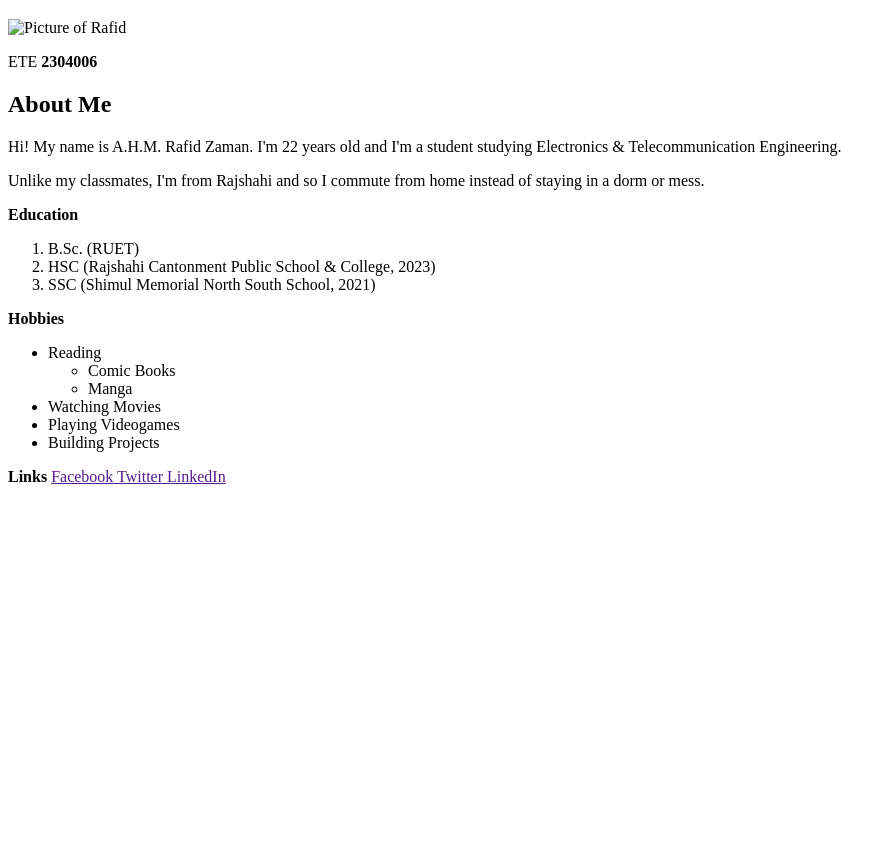
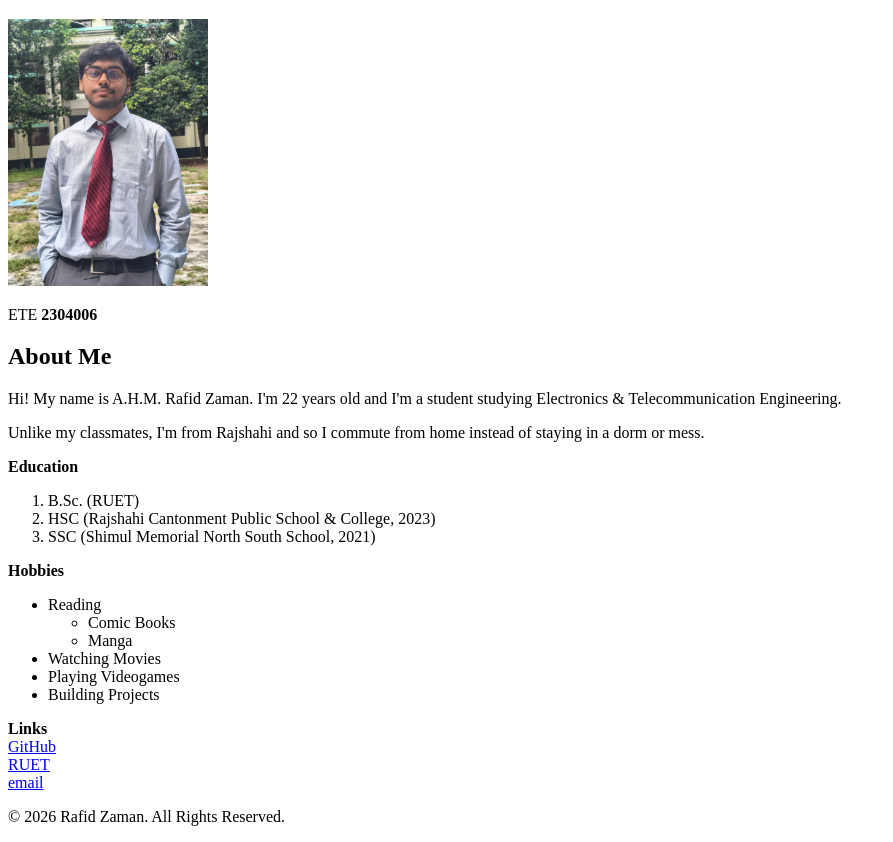
Before and after one commit to RafidZaman23/2304006_CSE_3154, a plain HTML site: page Lab02(23.11.26)/Task01/Task01.html in a window 1280 px wide. Shown: the part 61-903 px from the top of the page, without its empty margins (0-893 px from the left). Before the commit the page ends 800 px from the top, so only its background shows below. Drawn offline with Linux system fonts and the light colour scheme.

Commit message:
task1 done

```diff
--- a/Lab02(23.11.26)/Task01/Task01.html
+++ b/Lab02(23.11.26)/Task01/Task01.html
@@ -6,8 +6,9 @@
         <title> A.H.M. Rafid Zaman </title>
     </head>
     <body>
+        <!-- This is the intro section -->
         <h1> A.H.M. Rafid Zaman </h1>
-        <img src="C:\Users\LAB\Desktop\University\Rafid.jpg"
+        <img src="Rafid.jpg"
         alt="Picture of Rafid" width="200">
         <p> ETE <strong> 2304006 </strong></p>
         <h2> About Me </h2>
@@ -16,13 +17,14 @@
         <p> Unlike my classmates, I'm from Rajshahi and so I commute from home instead of
             staying in a dorm or mess.
         </p>
-
+        <!-- This is the education section -->
         <b> Education </b>
         <ol>
             <li>B.Sc. (RUET)</li>
             <li> HSC (Rajshahi Cantonment Public School & College, 2023) </li>
             <li> SSC (Shimul Memorial North South School, 2021) </li>
         </ol>
+        <!-- This section is for my hobbies -->
         <b> Hobbies </b>
         <ul>
             <li> Reading
@@ -35,10 +37,13 @@
             <li> Building Projects </li>
             </li>
         </ul>
-        <b> Links </b>
-        <a href=""> Facebook </a>
-        <a href=""> Twitter </a>
-        <a href=""> LinkedIn </a>
+        <!-- Here are some totally safe links -->
+        <b> Links </b> <br>
+        <a href="https://github.com/RafidZaman23" target="_blank"> GitHub </a> <br>
+        <a href="https://www.ruet.ac.bd/" target="_blank"> RUET </a> <br>
+        <a href="mailto:rafidalex64@gmail.com"> email </a> <br>
 
+        <!-- Footer section -->
+         <p> &copy; 2026 Rafid Zaman. All Rights Reserved.</p>
         </body>
 </html>
```
Also changed, not shown: Lab02(23.11.26)/Task01/Rafid.jpg (added).
